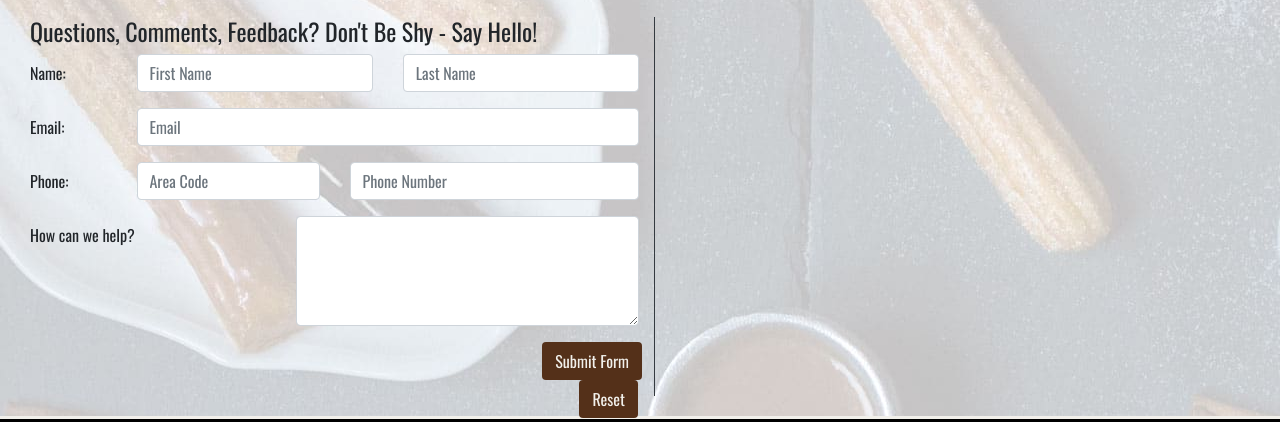
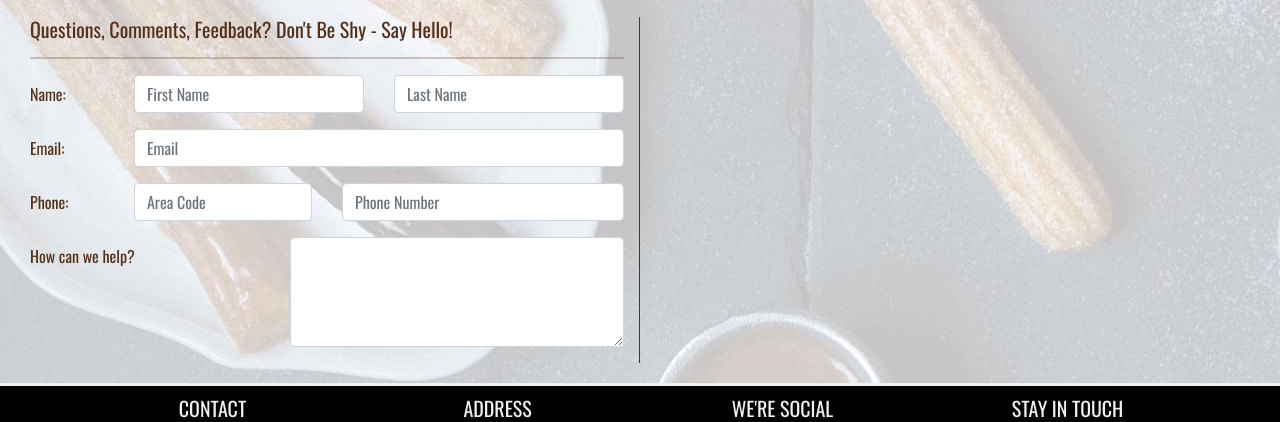
Before and after one commit to jkrueger891/portfolioProject, a website: page contact.html in a window 1280 px wide. Shown: the part 236-658 px from the top of the page. Drawn offline with nearby package versions, Linux system fonts and the light colour scheme.

Commit message:
almost done

```diff
--- a/contact.html
+++ b/contact.html
@@ -33,7 +33,7 @@
     <section id="section-1-2">
         <!-- NAVBAR -->
         <nav class="navbar navbar-expand-lg navbar-dark" id="navBorder">
-            <a class="navbar-brand" href="index.html"><img src="img/barrioLogo.png" class="img-fluid" width="300"/></a>
+            <a class="navbar-brand" href="index.html"><img src="img/barrioLogo.png" class="img-fluid" width="300" id="navImg"/></a>
             <button class="navbar-toggler" type="button" data-toggle="collapse" data-target="#barrioNavbar" aria-controls="barrioNavbar" aria-expanded="false" aria-label="Toggle navigation">
                 <span class="navbar-toggler-icon"></span>
             </button>
@@ -63,7 +63,8 @@
         </div>
             <div class="row row-content">
                 <div class=" col col-sm-6 border-dark border-end border-1">
-                    <h4>Questions, Comments, Feedback? Don't Be Shy - Say Hello!</h4>
+                    <h5>Questions, Comments, Feedback? Don't Be Shy - Say Hello!</h5>
+                    <hr>
                 </div>
             </div>
             <div class="row row-content">
@@ -95,18 +96,12 @@
                         </div>
                         <div class="form-group row">
                             <label for="howHelp" class="col-md-5 col-form-label">How can we help?</label>
-                            <div class="col-7">
+                            <div class="col-xs-12 col-md-7">
                                 <textarea class="form-control" id="feedback" name="feedback" rows="4"></textarea>
                             </div>
                         </div>
-                        <div class="form-group row">
-                            <div class="d-grid gap-2 d-md-flex justify-content-md-end">
-                                <button href="#" type="submit" class="btn submitButton2">Submit Form</button>
-                            </div>
-                            <div class="d-grid gap-2 d-md-flex justify-content-md-end">
-                            <button href="#" type="reset" class="btn submitButton">Reset</button>
-                            </div>
-                        </div>
+
+
                     </form>
                 </div>
             </div>
--- a/css/styles.css
+++ b/css/styles.css
@@ -227,6 +227,8 @@ h2 {
     padding-bottom: 20px;
     font-family: 'Oswald', sans-serif;
     padding-left: 30px;
+    padding-right: 30px;
+    color: #543019;
 }
 
 #section-5 {
```
Also changed, not shown: menu.html (+1 -1 lines).
